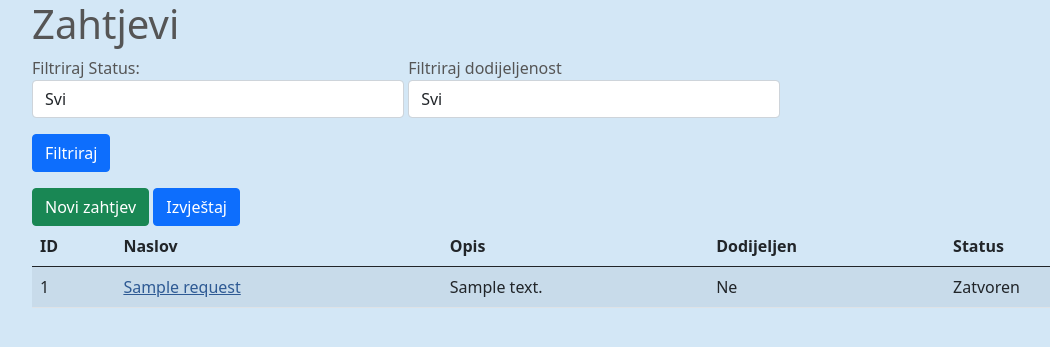
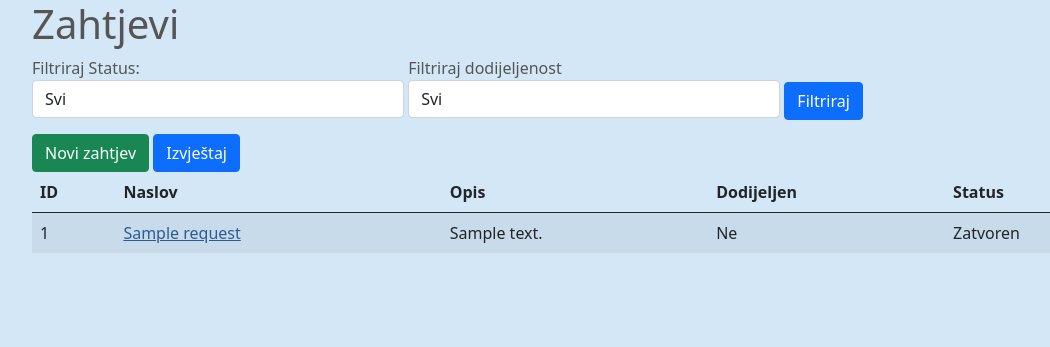
Before and after one commit to igorpavlic/Helpdesk, a Flask app: template templates/index.html in a window 1280 px wide. Shown: the top 347 px of the page, without its empty margins (50-1100 px from the left). Run offline with Flask 3, Linux system fonts and the light colour scheme; the template is opened without the code that fills it: most values are stand-ins (such as "Sample title", 1, 10 or a date in 2020).

Commit message:
Update index.html

```diff
--- a/templates/index.html
+++ b/templates/index.html
@@ -32,9 +32,7 @@
                         <option value="false" {% if assigned_filter == 'false' %}selected{% endif %}>Nije dodijeljen</option>
                     </select>
                 </div>
-                <div class="col-md-4 mb-3">
-                    <button type="submit" class="btn btn-primary">Filtriraj</button>
-                </div>
+                <button type="submit" class="btn btn-primary">Filtriraj</button>
             </div>
         </form>
 
```
